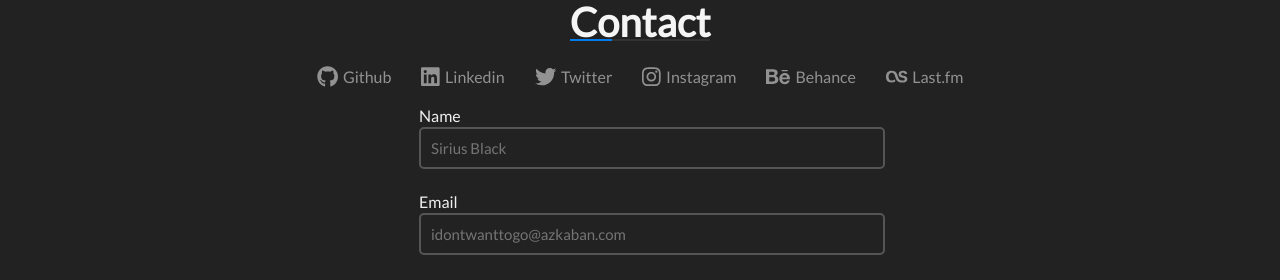
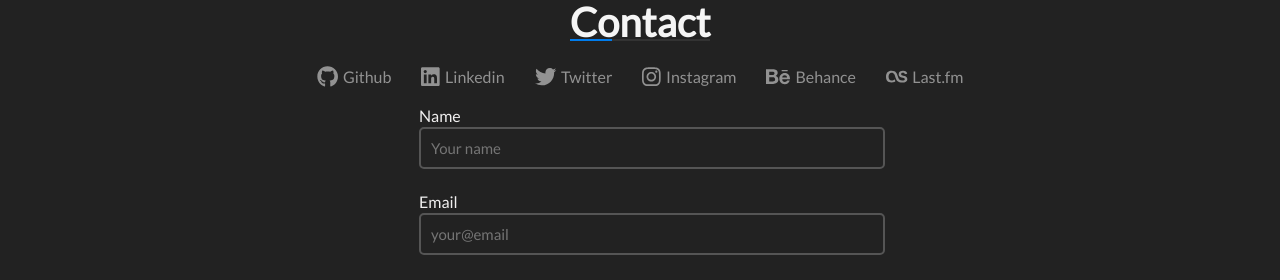
Before and after one commit to meetakshi253/Meetakshis-Portfolio, a React (Create React App) app: page / in a window 1280 px wide. Shown: the part 3380-3660 px from the top of the page. Built offline with nearby package versions, Linux system fonts and the light colour scheme.

Commit message:
Minor change

```diff
--- a/src/components/Contact.js
+++ b/src/components/Contact.js
@@ -110,7 +110,7 @@ function Contact() {
                         <input type="textbox"
                             value={inputs.name}
                             name="name"
-                            placeholder="Sirius Black"
+                            placeholder="Your name"
                             className="form-item"
                             id="name"
                             required
@@ -123,7 +123,7 @@ function Contact() {
                             Email</label>
                         <br />
                         <input type="email"
-                            placeholder="idontwanttogo@azkaban.com"
+                            placeholder="your@email"
                             name="_replyto"
                             id="email"
                             className="form-item"
```
